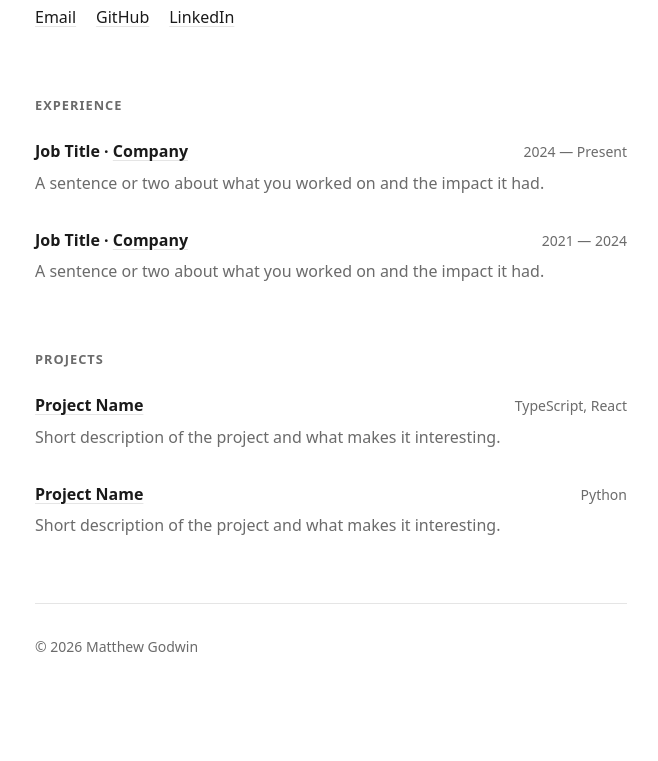
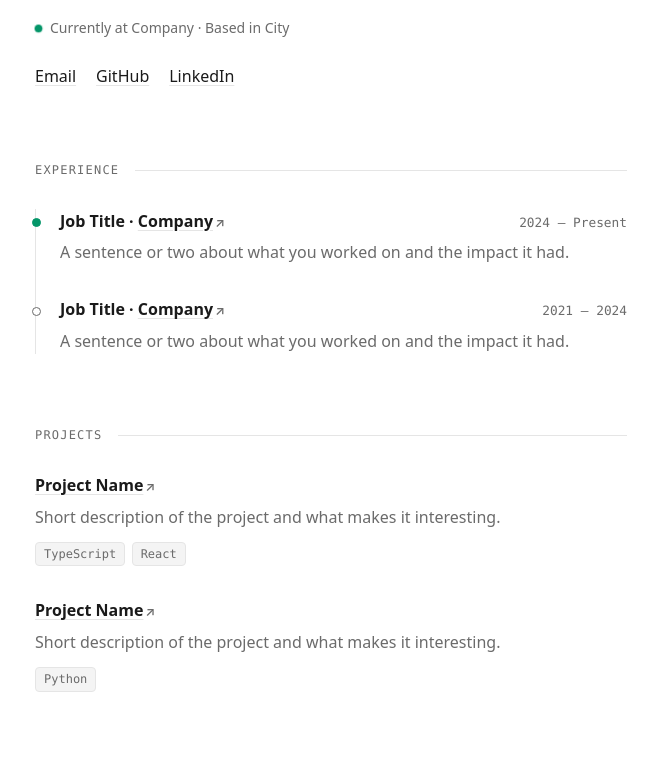
Before and after one commit to MattGodwin/MattGodwin.github.io, a plain HTML site: page index.html in a window 1280 px wide. Shown: the part 157-918 px from the top of the page, without its empty margins (309-967 px from the left). Before the commit the page ends 879 px from the top, so only its background shows below. Drawn offline with Linux system fonts and the light colour scheme.

Commit message:
Add minimal design details
Status line, section rules, experience timeline, project tags,
link arrows, load-in animation, and accessibility touches.

Co-Authored-By: Claude Opus 5.5 <noreply@anthropic.com>

```diff
--- a/index.html
+++ b/index.html
@@ -5,14 +5,18 @@
   <meta name="viewport" content="width=device-width, initial-scale=1">
   <title>Matthew Godwin</title>
   <meta name="description" content="Portfolio of Matthew Godwin — work experience and projects.">
+  <meta name="theme-color" content="#ffffff" media="(prefers-color-scheme: light)">
+  <meta name="theme-color" content="#111111" media="(prefers-color-scheme: dark)">
   <link rel="icon" href="assets/icon.svg" type="image/svg+xml">
   <link rel="stylesheet" href="style.css">
 </head>
 <body>
+  <a class="skip" href="#experience">Skip to content</a>
   <main>
-    <header>
+    <header id="top" class="reveal">
       <h1>Matthew Godwin</h1>
       <p class="tagline">Software engineer. Replace this with a one-line summary of what you do.</p>
+      <p class="status"><span class="dot" aria-hidden="true"></span>Currently at Company · Based in City</p>
       <nav>
         <a href="mailto:you@example.com">Email</a>
         <a href="https://github.com/your-username">GitHub</a>
@@ -20,48 +24,56 @@
       </nav>
     </header>
 
-    <section id="experience">
+    <section id="experience" class="reveal">
       <h2>Experience</h2>
+
+      <ol class="timeline">
+        <li class="entry current">
+          <div class="entry-head">
+            <h3>Job Title · <a class="ext" href="https://example.com">Company</a></h3>
+            <span class="meta">2024 — Present</span>
+          </div>
+          <p>A sentence or two about what you worked on and the impact it had.</p>
+        </li>
+
+        <li class="entry">
+          <div class="entry-head">
+            <h3>Job Title · <a class="ext" href="https://example.com">Company</a></h3>
+            <span class="meta">2021 — 2024</span>
+          </div>
+          <p>A sentence or two about what you worked on and the impact it had.</p>
+        </li>
+      </ol>
+    </section>
+
+    <section id="projects" class="reveal">
+      <h2>Projects</h2>
 
       <article class="entry">
         <div class="entry-head">
-          <h3>Job Title · <a href="https://example.com">Company</a></h3>
-          <span class="meta">2024 — Present</span>
+          <h3><a class="ext" href="https://example.com">Project Name</a></h3>
         </div>
-        <p>A sentence or two about what you worked on and the impact it had.</p>
+        <p>Short description of the project and what makes it interesting.</p>
+        <ul class="tags">
+          <li>TypeScript</li>
+          <li>React</li>
+        </ul>
       </article>
 
       <article class="entry">
         <div class="entry-head">
-          <h3>Job Title · <a href="https://example.com">Company</a></h3>
-          <span class="meta">2021 — 2024</span>
+          <h3><a class="ext" href="https://example.com">Project Name</a></h3>
         </div>
-        <p>A sentence or two about what you worked on and the impact it had.</p>
+        <p>Short description of the project and what makes it interesting.</p>
+        <ul class="tags">
+          <li>Python</li>
+        </ul>
       </article>
     </section>
 
-    <section id="projects">
-      <h2>Projects</h2>
-
-      <article class="entry">
-        <div class="entry-head">
-          <h3><a href="https://example.com">Project Name</a></h3>
-          <span class="meta">TypeScript, React</span>
-        </div>
-        <p>Short description of the project and what makes it interesting.</p>
-      </article>
-
-      <article class="entry">
-        <div class="entry-head">
-          <h3><a href="https://example.com">Project Name</a></h3>
-          <span class="meta">Python</span>
-        </div>
-        <p>Short description of the project and what makes it interesting.</p>
-      </article>
-    </section>
-
-    <footer>
+    <footer class="reveal">
       <p>© <span id="year">2026</span> Matthew Godwin</p>
+      <a href="#top">Back to top ↑</a>
     </footer>
   </main>
   <script>document.getElementById("year").textContent = new Date().getFullYear();</script>
--- a/style.css
+++ b/style.css
@@ -2,8 +2,10 @@
   --bg: #ffffff;
   --fg: #1a1a1a;
   --muted: #6b6b6b;
+  --faint: #f4f4f4;
   --border: #e5e5e5;
   --accent: #059669;
+  --mono: ui-monospace, "SF Mono", "Cascadia Code", Consolas, monospace;
   color-scheme: light dark;
 }
 
@@ -12,6 +14,7 @@
     --bg: #111111;
     --fg: #ececec;
     --muted: #9a9a9a;
+    --faint: #1c1c1c;
     --border: #2a2a2a;
     --accent: #34d399;
   }
@@ -19,6 +22,10 @@
 
 * {
   box-sizing: border-box;
+}
+
+html {
+  scroll-behavior: smooth;
 }
 
 body {
@@ -31,21 +38,61 @@ body {
   -webkit-font-smoothing: antialiased;
 }
 
+::selection {
+  background: var(--accent);
+  color: var(--bg);
+}
+
 main {
   max-width: 640px;
   margin: 0 auto;
-  padding: 4rem 1.5rem;
+  padding: 5rem 1.5rem 3rem;
 }
 
 a {
   color: inherit;
   text-decoration-color: var(--border);
   text-underline-offset: 3px;
+  transition: color 0.15s, text-decoration-color 0.15s;
 }
 
 a:hover {
   color: var(--accent);
   text-decoration-color: currentColor;
+}
+
+:focus-visible {
+  outline: 2px solid var(--accent);
+  outline-offset: 3px;
+  border-radius: 2px;
+}
+
+/* External links get a small arrow that nudges on hover. */
+a.ext::after {
+  content: "↗";
+  display: inline-block;
+  margin-left: 0.15em;
+  font-size: 0.8em;
+  color: var(--muted);
+  transition: transform 0.15s, color 0.15s;
+}
+
+a.ext:hover::after {
+  color: var(--accent);
+  transform: translate(2px, -2px);
+}
+
+.skip {
+  position: absolute;
+  left: 1rem;
+  top: -3rem;
+  padding: 0.25rem 0.5rem;
+  background: var(--fg);
+  color: var(--bg);
+}
+
+.skip:focus {
+  top: 1rem;
 }
 
 h1 {
@@ -55,13 +102,25 @@ h1 {
   letter-spacing: -0.02em;
 }
 
+/* Section labels trail off into a hairline rule. */
 h2 {
-  margin: 0 0 1.5rem;
-  font-size: 0.8rem;
-  font-weight: 600;
+  display: flex;
+  align-items: center;
+  gap: 1rem;
+  margin: 0 0 1.75rem;
+  font-family: var(--mono);
+  font-size: 0.75rem;
+  font-weight: 500;
   text-transform: uppercase;
-  letter-spacing: 0.08em;
+  letter-spacing: 0.1em;
   color: var(--muted);
+}
+
+h2::after {
+  content: "";
+  flex: 1;
+  height: 1px;
+  background: var(--border);
 }
 
 h3 {
@@ -75,7 +134,7 @@ p {
 }
 
 header {
-  margin-bottom: 4rem;
+  margin-bottom: 4.5rem;
 }
 
 .tagline {
@@ -83,15 +142,47 @@ header {
   color: var(--muted);
 }
 
+.status {
+  display: flex;
+  align-items: center;
+  gap: 0.5rem;
+  margin-top: 1rem;
+  font-size: 0.875rem;
+  color: var(--muted);
+}
+
+.dot {
+  flex: none;
+  position: relative;
+  width: 7px;
+  height: 7px;
+  border-radius: 50%;
+  background: var(--accent);
+}
+
+.dot::after {
+  content: "";
+  position: absolute;
+  inset: 0;
+  border-radius: 50%;
+  background: var(--accent);
+  animation: pulse 2.4s ease-out infinite;
+}
+
+@keyframes pulse {
+  from { transform: scale(1); opacity: 0.6; }
+  to { transform: scale(2.8); opacity: 0; }
+}
+
 nav {
   display: flex;
   flex-wrap: wrap;
   gap: 1.25rem;
-  margin-top: 1.25rem;
+  margin-top: 1.5rem;
 }
 
 section {
-  margin-bottom: 4rem;
+  margin-bottom: 4.5rem;
 }
 
 .entry + .entry {
@@ -108,7 +199,8 @@ section {
 }
 
 .meta {
-  font-size: 0.875rem;
+  font-family: var(--mono);
+  font-size: 0.8rem;
   color: var(--muted);
   font-variant-numeric: tabular-nums;
 }
@@ -117,9 +209,85 @@ section {
   color: var(--muted);
 }
 
+/* Experience timeline: a thin line with a marker per role; current role is filled. */
+.timeline {
+  margin: 0;
+  padding: 0 0 0 1.5rem;
+  list-style: none;
+  border-left: 1px solid var(--border);
+}
+
+.timeline .entry {
+  position: relative;
+}
+
+.timeline .entry::before {
+  content: "";
+  position: absolute;
+  left: calc(-1.5rem - 4px);
+  top: 0.6em;
+  width: 7px;
+  height: 7px;
+  border-radius: 50%;
+  background: var(--bg);
+  border: 1px solid var(--muted);
+}
+
+.timeline .entry.current::before {
+  background: var(--accent);
+  border-color: var(--accent);
+}
+
+.tags {
+  display: flex;
+  flex-wrap: wrap;
+  gap: 0.4rem;
+  margin: 0.75rem 0 0;
+  padding: 0;
+  list-style: none;
+}
+
+.tags li {
+  padding: 0.1rem 0.5rem;
+  font-family: var(--mono);
+  font-size: 0.75rem;
+  color: var(--muted);
+  background: var(--faint);
+  border: 1px solid var(--border);
+  border-radius: 4px;
+}
+
 footer {
+  display: flex;
+  justify-content: space-between;
   padding-top: 2rem;
   border-top: 1px solid var(--border);
   font-size: 0.875rem;
   color: var(--muted);
 }
+
+footer a {
+  text-decoration: none;
+}
+
+/* Sections fade up gently on load, one after another. */
+.reveal {
+  animation: reveal 0.6s ease-out both;
+}
+
+#experience { animation-delay: 0.08s; }
+#projects { animation-delay: 0.16s; }
+footer { animation-delay: 0.24s; }
+
+@keyframes reveal {
+  from { opacity: 0; transform: translateY(8px); }
+  to { opacity: 1; transform: none; }
+}
+
+@media (prefers-reduced-motion: reduce) {
+  html { scroll-behavior: auto; }
+  *, *::before, *::after {
+    animation: none !important;
+    transition: none !important;
+  }
+}
```
